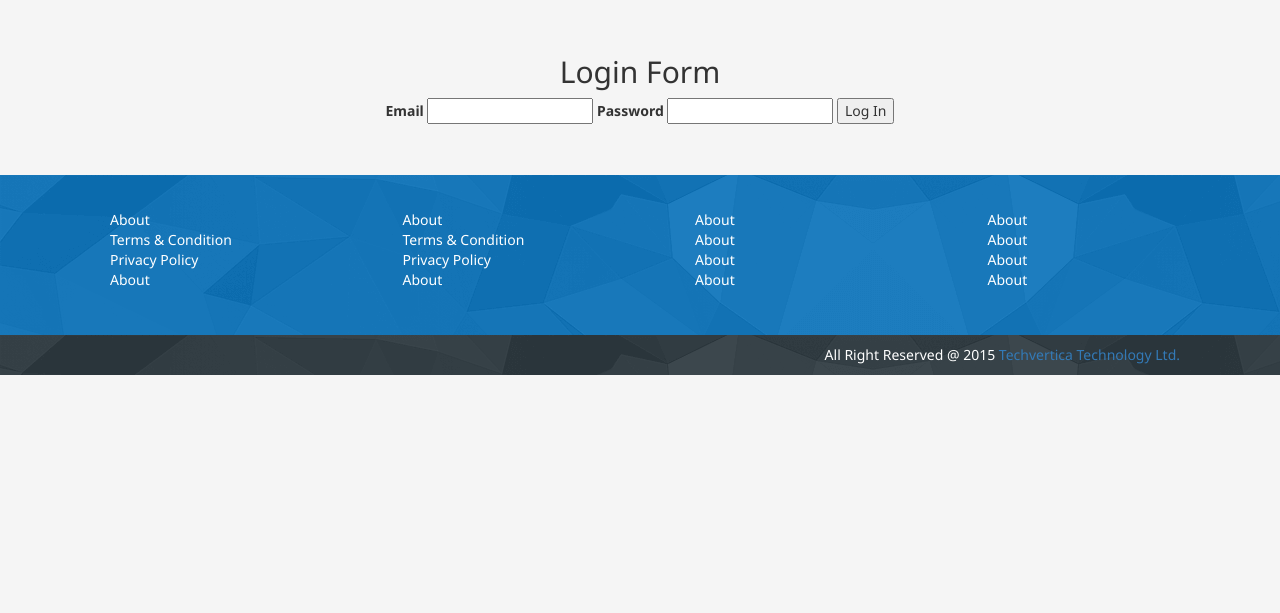
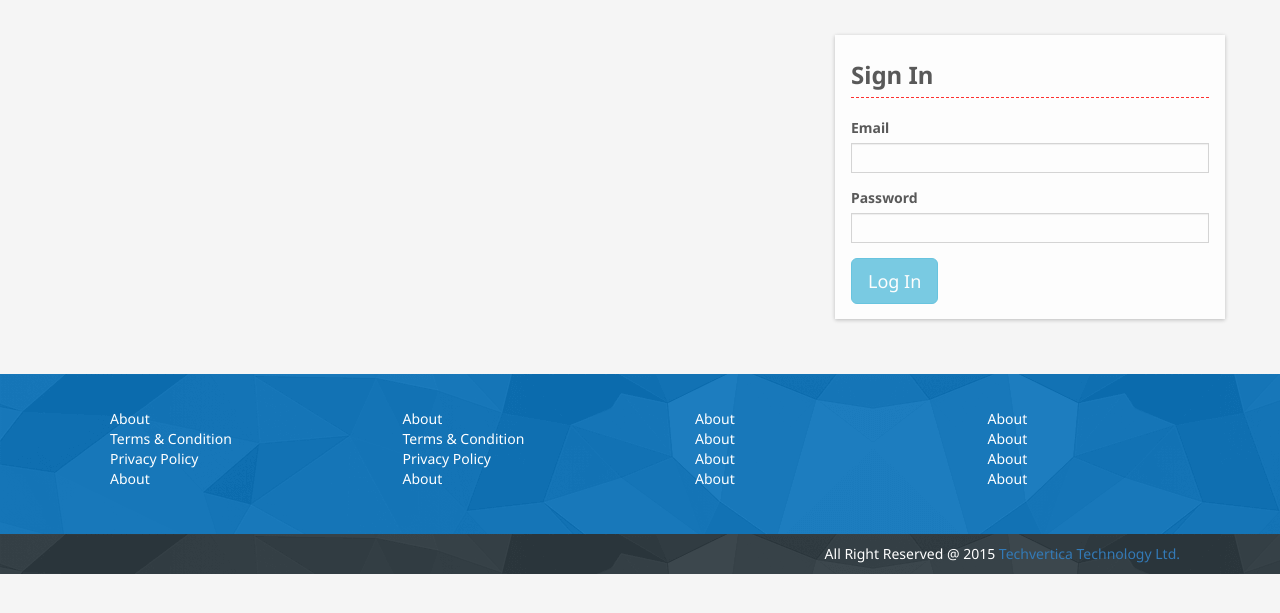
Before and after one commit to Akshayf444/Codeigniter, a CodeIgniter app: page /index.php/employee/login in a window 1280 px wide. Shown: the top 613 px of the page. Run offline with CodeIgniter, Linux system fonts and the light colour scheme; data that the repository does not hold is empty.

Commit message:
chages in employee

```diff
--- a/application/controllers/Employee.php
+++ b/application/controllers/Employee.php
@@ -42,7 +42,7 @@ class Employee extends CI_Controller {
                 $this->load->view('employee/error');
             }
         }
-        $data = array('title' => 'Login', 'content' => 'employee/login');
+        $data = array('title' => 'Login', 'content' => 'employee/login' ,'view_data'=>'blank');
         $this->load->view('template2', $data);
     }
 
--- a/application/views/employee/login.php
+++ b/application/views/employee/login.php
@@ -1,17 +1,25 @@
+<div class="row">
+    <div class="col-lg-4 col-lg-offset-8 panel signin">
+        <h3 class="page-header">Sign In</h3>
+        <h3 style="color:red;"><?php
+            if (isset($user)) {
+                echo $user;
+            }
+            ?></h3>
+        <?php echo validation_errors(); ?>
 
+        <?php echo form_open('Employee/login') ?>
 
-<h2 align="center">Login Form</h2>
+        <div class="form-group">
+            <label class="control-label">Email</label>
+            <input type="text" class="form-control input-lg" name="email"/>
+        </div>
+        <div class="form-group">
+            <label class="control-label">Password</label>
+            <input type="text" class="form-control input-lg" name="password"/>
+        </div>
+        <input type="submit" class="btn btn-info btn-lg" value="Log In" />
 
-<?php echo validation_errors(); ?>
-
-<?php echo form_open('Employee/login') ?>
-<div align="center">
-    <label>Email</label>
-    <input type="text" name="email"/>
-    <label>Password</label>
-    <input type="text" name="password"/>
-
-    <input type="submit" value="Log In" />
+        </form>
+    </div>
 </div>
-
-</form>
```
